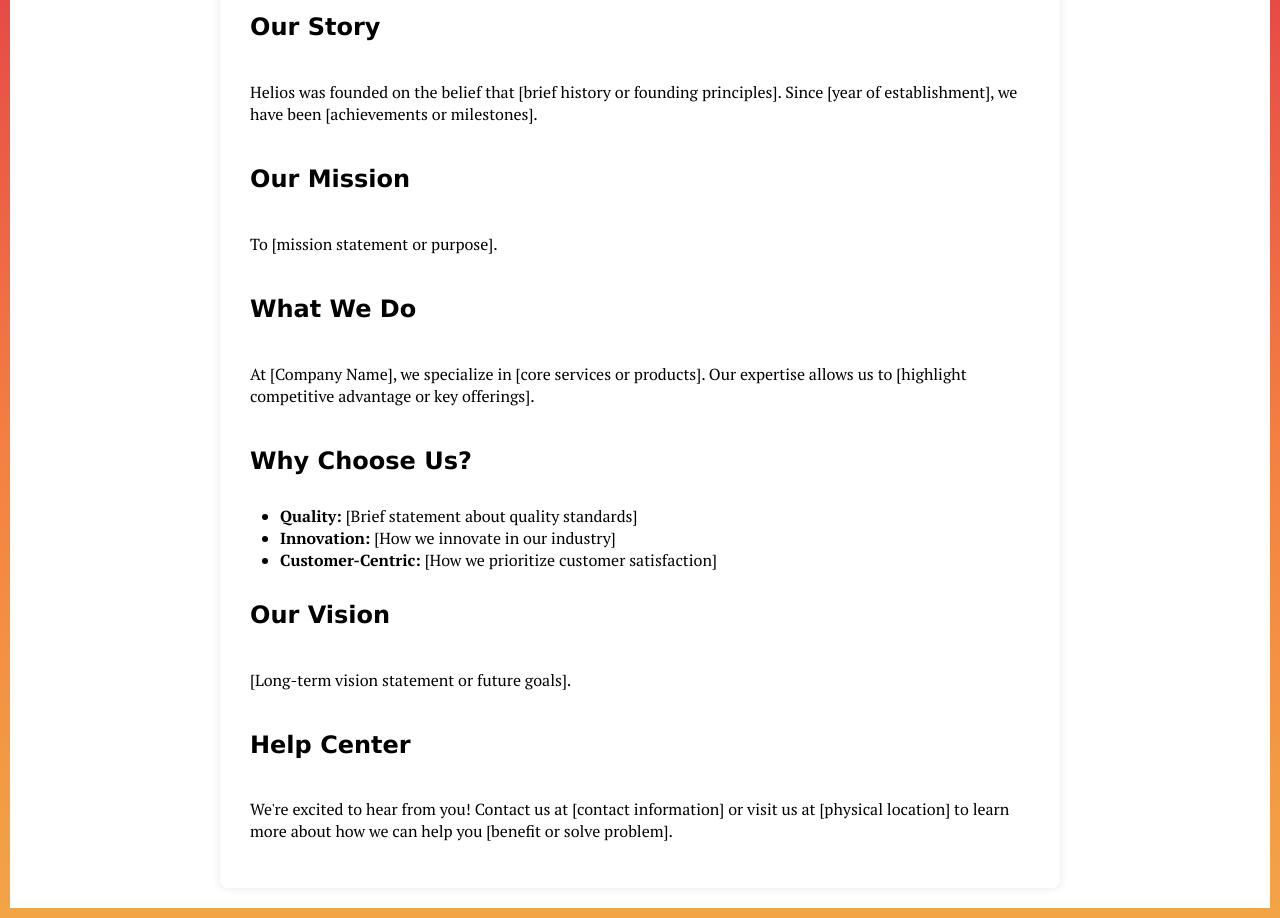
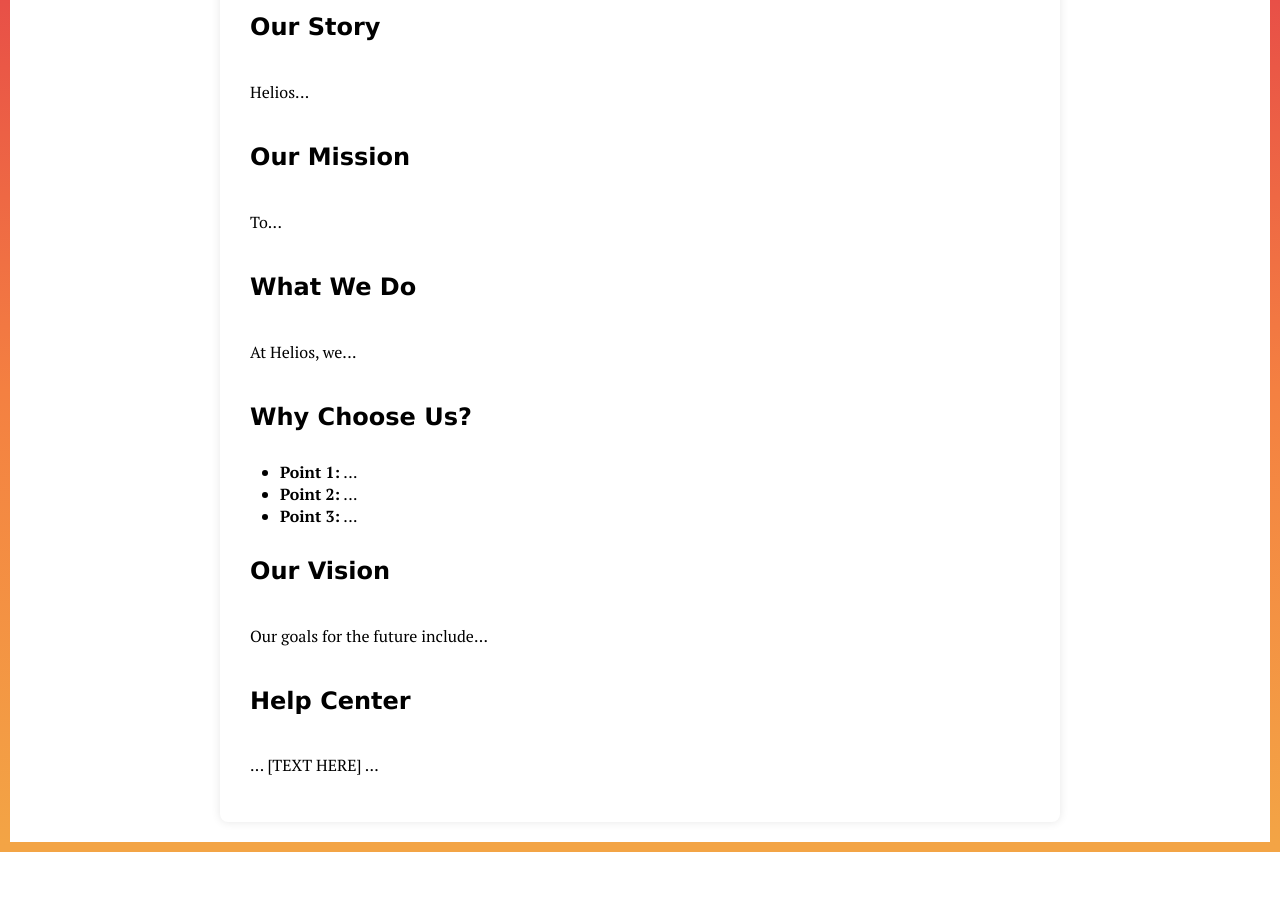
Before and after one commit to AKD-903/Helios, a plain HTML site: page aboutUs.html in a window 1280 px wide. Shown: the part 1428-2346 px from the top of the page. After the commit the page ends 2280 px from the top, so only its background shows below. Drawn offline with nearby package versions, Linux system fonts and the light colour scheme; a web font is replaced by a local one.

Commit message:
Update aboutUs.html

```diff
--- a/aboutUs.html
+++ b/aboutUs.html
@@ -62,36 +62,36 @@
 
         <section id="story">
             <h2>Our Story</h2>
-            <p>Helios was founded on the belief that [brief history or founding principles]. Since [year of establishment], we have been [achievements or milestones].</p>
+            <p>Helios... </p>
         </section>
 
         <section id="mission">
             <h2>Our Mission</h2>
-            <p>To [mission statement or purpose].</p>
+            <p>To...</p>
         </section>
 
         <section id="what-we-do">
             <h2>What We Do</h2>
-            <p>At [Company Name], we specialize in [core services or products]. Our expertise allows us to [highlight competitive advantage or key offerings].</p>
+            <p>At Helios, we...</p>
         </section>
 
         <section id="why-choose-us">
             <h2>Why Choose Us?</h2>
             <ul>
-                <li><strong>Quality:</strong> [Brief statement about quality standards]</li>
-                <li><strong>Innovation:</strong> [How we innovate in our industry]</li>
-                <li><strong>Customer-Centric:</strong> [How we prioritize customer satisfaction]</li>
+                <li><strong>Point 1:</strong> ...</li>
+                <li><strong>Point 2:</strong> ...</li>
+                <li><strong>Point 3:</strong> ...</li>
             </ul>
         </section>
 
         <section id="vision">
             <h2>Our Vision</h2>
-            <p>[Long-term vision statement or future goals].</p>
+            <p>Our goals for the future include...</p>
         </section>
 
         <section id="helpCenter">
             <h2>Help Center</h2>
-            <p>We're excited to hear from you! Contact us at [contact information] or visit us at [physical location] to learn more about how we can help you [benefit or solve problem].</p>
+            <p>... [TEXT HERE] ...</p>
         </section>
     </div>
 
```
